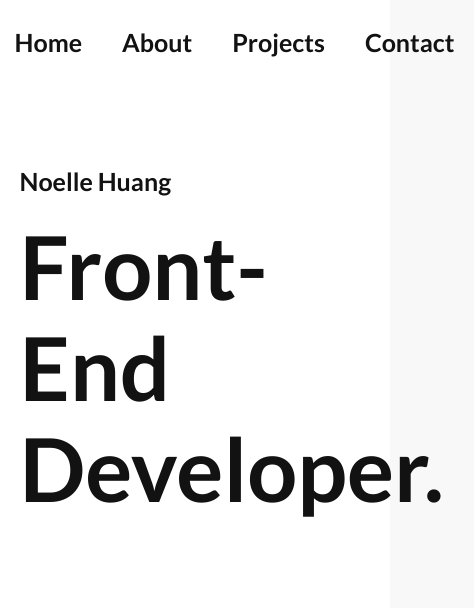
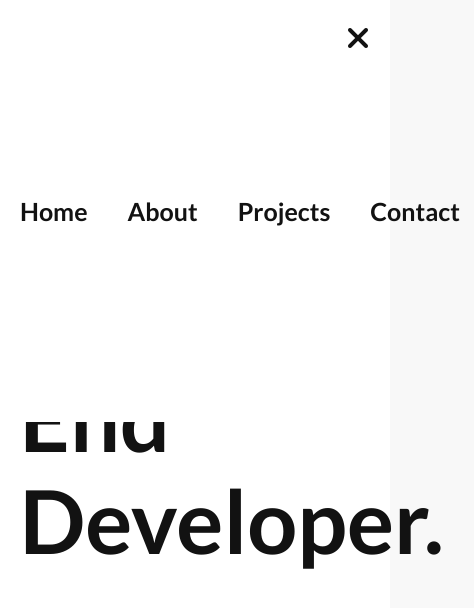
Before and after one commit to noelle7/portfolio, a plain HTML site: page index.html in a window 390 px wide. Shown: the top 608 px of the page, 474 px wide, since content can reach past the window. Drawn offline with Linux system fonts and the light colour scheme.

Commit message:
hamburger menu added

```diff
--- a/index.html
+++ b/index.html
@@ -28,11 +28,17 @@
 						<!-- <a href="index.html">N.</a> -->
 					</div>
 					<div class="navBarCenter">
-						<ul>
+						<div class="openMenu">
+                            <i class="fa-solid fa-bars"></i>
+                        </div>
+						<ul class="mainMenu">
 							<li><a href="index.html">Home</a></li>
 							<li><a href="#aboutMe">About</a></li>
 							<li><a href="#projects">Projects</a></li>
 							<li><a href="#contact">Contact</a></li>
+                            <div class="closeMenu">
+                                <i class="fa-solid fa-xmark"></i>
+                            </div>
 						</ul>
 					</div>
 					<!-- <div class="navBarRight">
@@ -322,5 +328,7 @@
 				</div>
 			</div>
 		</footer>
+
+		<script src="./script/script.js"></script>
 	</body>
 </html>
--- /dev/null
+++ b/script/script.js
@@ -0,0 +1,27 @@
+
+// 1. Find all the nav containers.
+
+const mainMenu = document.querySelector('.mainMenu');
+const openMenu = document.querySelector('.openMenu');
+const closeMenu = document.querySelector('.closeMenu');
+
+// console.log(closeMenu);
+
+// 2. Listen to the event when user click on .open-menu and .close-menu
+
+openMenu.addEventListener('click',show);
+closeMenu.addEventListener('click',close);
+
+// 3. Create function to display nav when click show
+
+function show() {
+    mainMenu.style.display = 'flex';
+    mainMenu.style.top = '0';
+}
+// console.log(show);
+
+// 4. Create function to close the displayed nav when click close.
+
+function close() {
+    mainMenu.style.top = '-100%';
+}
--- a/styles/sass/partials/_nav.scss
+++ b/styles/sass/partials/_nav.scss
@@ -65,3 +65,46 @@
 // .navBar:active {
 //     background-color: rgba(255,255,255,.95);
 // }
+
+// Hamburger menu
+
+nav .openMenu {
+    font-size: 2rem;
+    margin: 20px;
+    display: none;
+    cursor: pointer;
+}
+
+nav .mainMenu .closeMenu {
+    font-size: 2rem;
+    display: none;
+    cursor: pointer;
+}
+
+@media (max-width: 800px) {
+    nav .mainMenu {
+        height: 50vh;
+        position: fixed;
+        top: 0;
+        right: 0;
+        left: 0;
+        z-index: 10;
+        flex-direction: column;
+        justify-content: center;
+        align-items: center;
+        transition: top 1s ease;
+        background: $white;
+        display: none;
+    }
+
+    nav .mainMenu .closeMenu {
+        display: block;
+        position: absolute;
+        top: 20px;
+        right: 20px;
+    }
+
+    nav .openMenu {
+        display: block;
+    }
+}
```
Also changed, not shown: styles/style.css.
